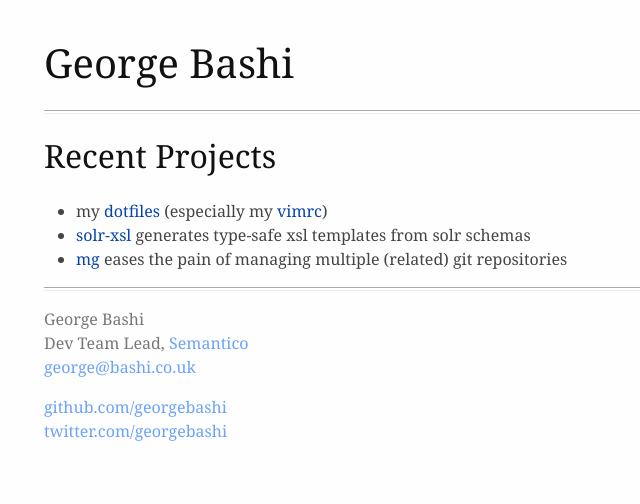
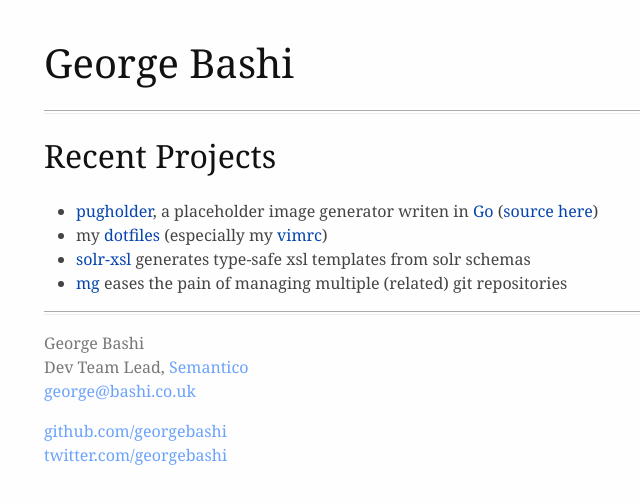
Before and after one commit to georgebashi/georgebashi.github.com, a Jekyll site: the page built from index.md, in a window 1280 px wide. Shown: the top 504 px of the page, without its empty margins (260-900 px from the left). Built offline with Jekyll 4.4.1, drawn with Linux system fonts in a browser that asks for light colours.

Commit message:
add link to pugholder

```diff
--- a/index.md
+++ b/index.md
@@ -3,6 +3,7 @@ layout: post
 ---
 
 ## Recent Projects
+* [pugholder](http://pugholder.com), a placeholder image generator writen in [Go](http://golang.org/) ([source here](https://github.com/georgebashi/pugholder))
 * my [dotfiles](https://github.com/georgebashi/dotfiles) (especially my [vimrc](https://github.com/georgebashi/dotfiles/blob/master/.vimrc))
 * [solr-xsl](https://github.com/georgebashi/solr-xsl) generates type-safe xsl templates from solr schemas
 * [mg](https://github.com/georgebashi/mg) eases the pain of managing multiple (related) git repositories
```
